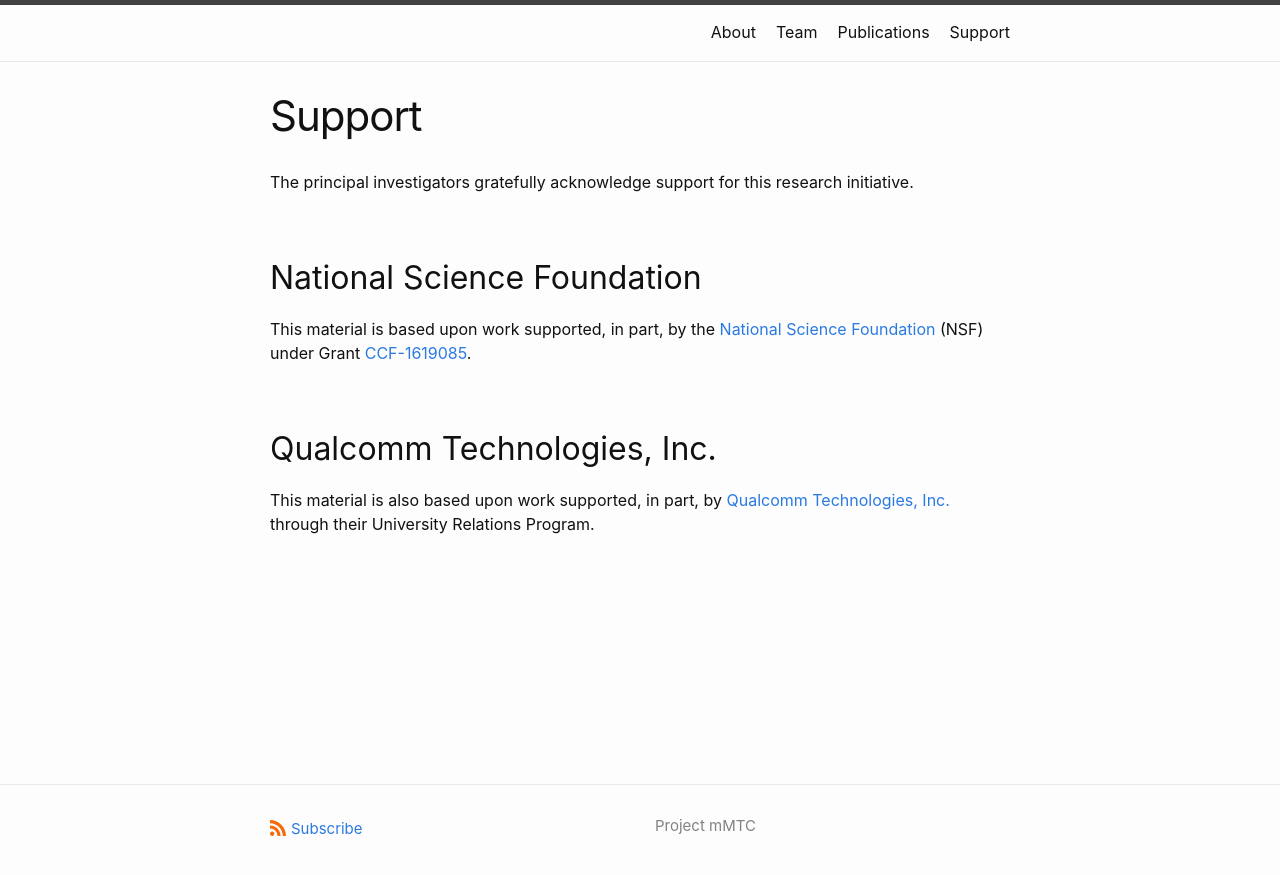
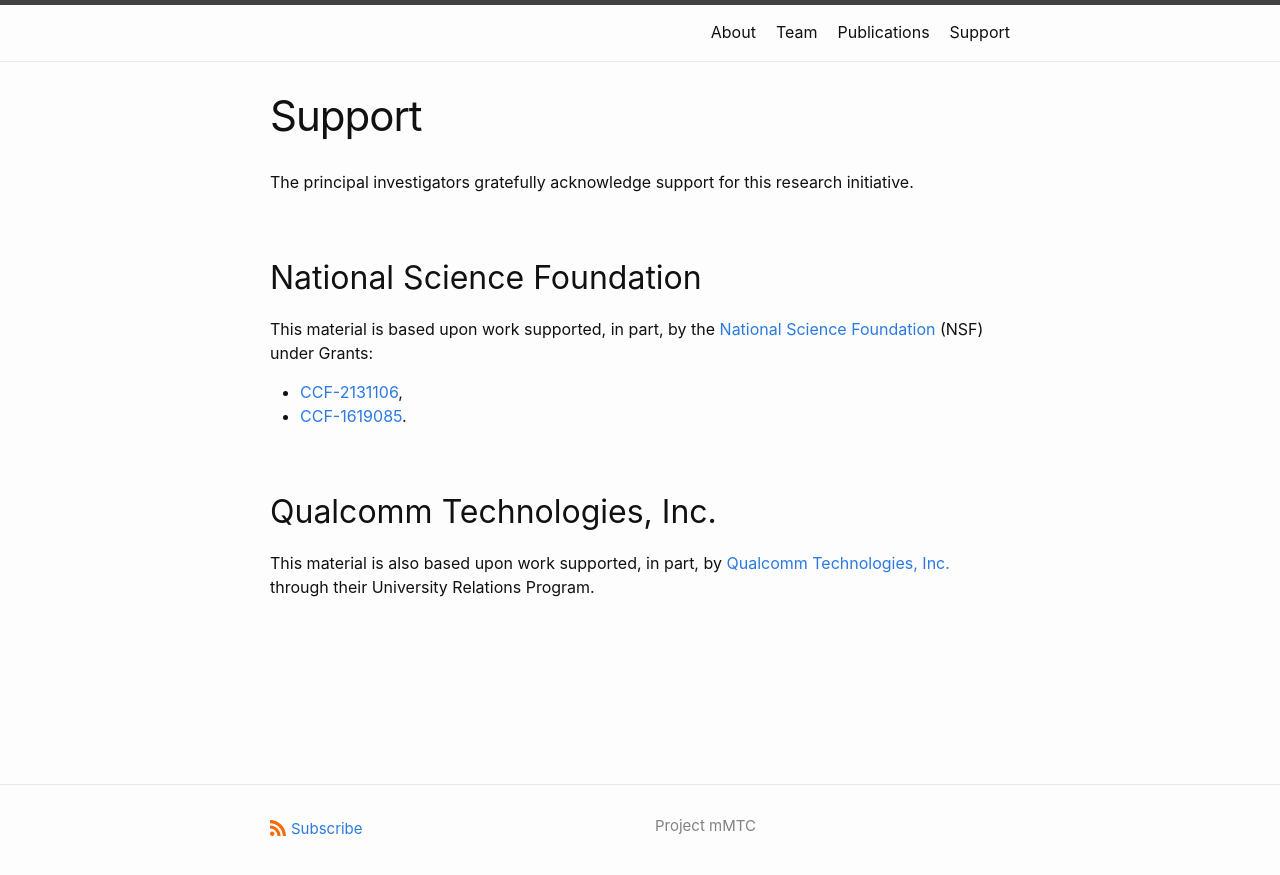
Before and after one commit to EngProjects/mMTC, a Jekyll site: the page built from support.md, in a window 1280 px wide. Shown: the top 875 px of the page. Built offline with Jekyll 4.4.1, drawn with Linux system fonts in a browser that asks for light colours.

Commit message:
Adding new grant number.

```diff
--- a/support.md
+++ b/support.md
@@ -10,7 +10,10 @@ The principal investigators gratefully acknowledge support for this research ini
 ## National Science Foundation
 
 This material is based upon work supported, in part, by the
-[National Science Foundation](https://www.nsf.gov) (NSF) under Grant [CCF-1619085](https://www.nsf.gov/awardsearch/showAward?AWD_ID=1619085).
+[National Science Foundation](https://www.nsf.gov) (NSF) under Grants:
+
+* [CCF-2131106](https://www.nsf.gov/awardsearch/showAward?AWD_ID=2131106),
+* [CCF-1619085](https://www.nsf.gov/awardsearch/showAward?AWD_ID=1619085).
 
 
 ## Qualcomm Technologies, Inc.
```
